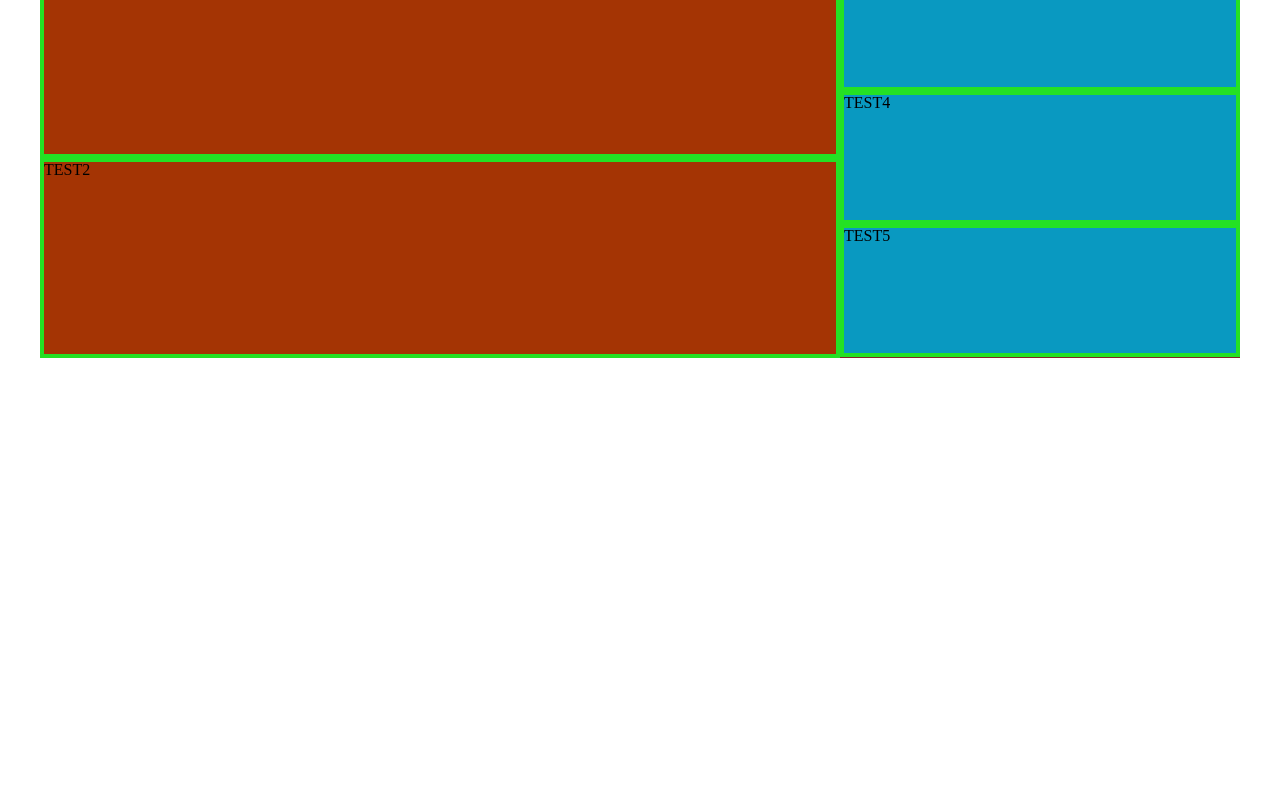
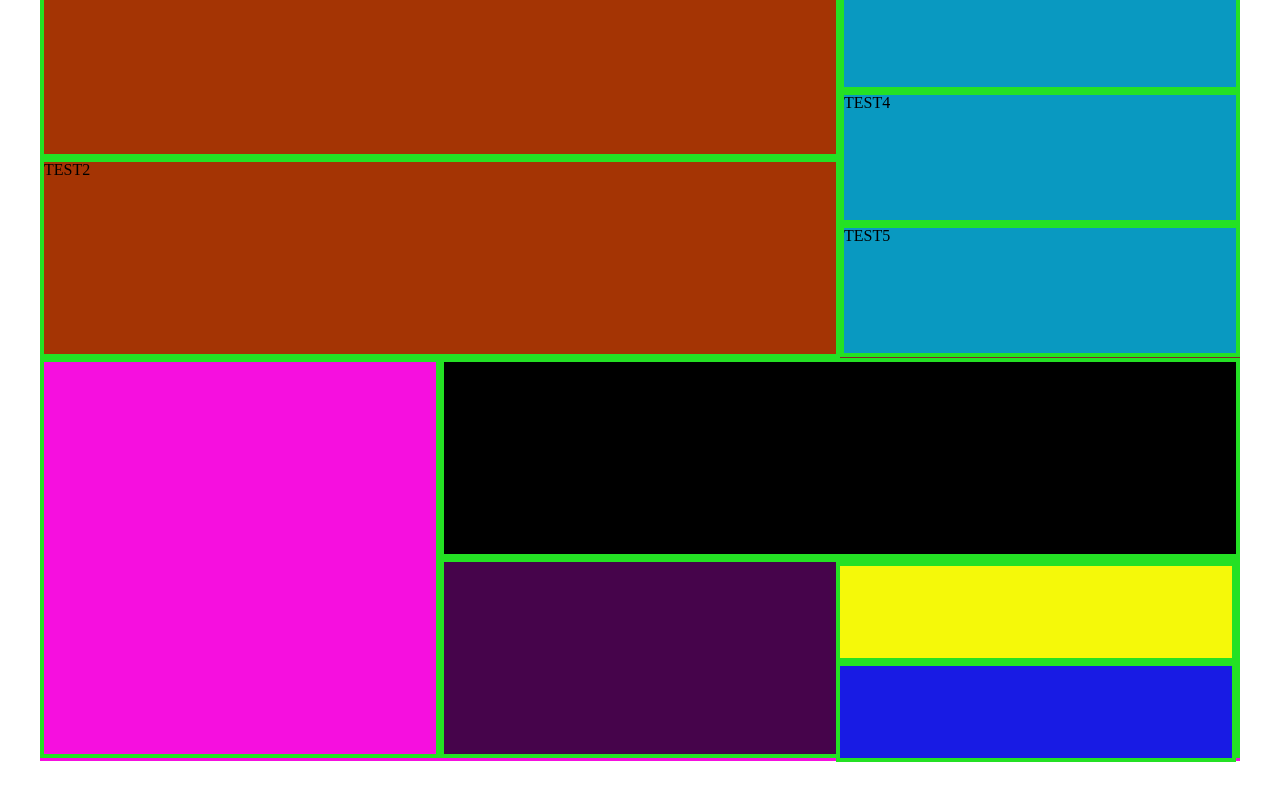
Before and after one commit to EdKazik/Float, a plain HTML site: page index.html in a window 1280 px wide. Shown: the part 522-1322 px from the top of the page. Before the commit the page ends 880 px from the top, so only its background shows below. Drawn offline with Linux system fonts and the light colour scheme.

Commit message:
pre-finish float

```diff
--- a/css/style.css
+++ b/css/style.css
@@ -3,7 +3,7 @@
 .container {
   width: 1200px;
   margin: 0 auto;
-  padding-top: 80px;
+  padding: 80px 0;
 }
 
 .line1 {
@@ -38,7 +38,57 @@ float: left;
 
 }
 .line3 {
-background: #11cf0d;
+  background: #f60fdf;
+
+
+}
+.line3_1_box {
+  width: 400px;
+  height: 400px;
+  display: inline-block;
+  float: left;
+  border: 4px solid rgb(36, 225, 36);
+}
+.line3_2_box {
+  width: 800px;
+  height: 200px;
+  border: 4px solid rgb(36, 225, 36);
+  float: right;
+  background: #000;
+  display: inline-block;
+
+}
+.line3_3_box {
+  width: 400px;
+  height: 200px;
+  border: 4px solid rgb(36, 225, 36);
+  background: #46044b;
+  display: inline-block;
+
+}
+.line3_4_box {
+  width: 400px;
+  height: 200px;
+  border: 4px solid rgb(36, 225, 36);
+  background: #e1f40b;
+  display: inline-block;
+  float: right;
+}
+.line3_5_box {
+  width: 400px;
+  height: 100px;
+  border: 4px solid rgb(36, 225, 36);
+  background: #f5f909;
+  display: inline-block;
+  float: right;
+}
+.line3_6_box {
+  width: 400px;
+  height: 100px;
+  border: 4px solid rgb(36, 225, 36);
+  background: #181be4;
+  display: inline-block;
+  float: right;
 }
 
 .clearfix:after {
@@ -46,124 +96,3 @@ content: "";
 display: block;
 clear: both;
 }
-/*
-.header {
-  color: rgb(255, 252, 252);
-  background: #111111;
-  padding: 20px 0;
-}
-.header_container {
-  margin: 0 auto;
-  width: 1200px;
-  font-size: 0;
-}
-.logo a {
-  width: 100px;
-  padding: 4px 8px;
-  text-transform: uppercase;
-  color: aliceblue;
-  text-decoration: none;
-}
-.menu,.logo {
-  font-size: 18px;
-  display: inline-block;
-  margin: 0 auto;
-}
-.menu {
-  font-size: 0;
-  width: 1000px;
-  text-align: center;
-  color: rgb(197, 203, 208);
-}
-.menu li {
-  display: inline-block;
-  font-size: 16px;
-}
-.menu li a.active {
-  color: darkred;
-}
-.menu a {
-  color: rgb(154, 207, 9);
-}
-li + li {
-  margin-left: 20px;
-}
-.image_logo {
-  width: 60px;
-  border-radius: 3px;
-  border: 4px solid rgb(231, 43, 14);
-  margin-left: 16px;
-}
-.container {
-  width: 1200px;
-  margin: 0 auto;
-  text-align: center;
-  background: rgb(242, 235, 235);
-}
-.footer {
-  text-align: center;
-  color: rgb(163, 91, 9);
-  background: #111111;
-}
-h1 {
-  font-size: 30px;
-  font-weight: 700;
-  padding-top: 18px;
-  margin-bottom: 6px;
-}
-
-p {
-  color: rgb(54, 6, 67);
-}
-p + p {
-  margin-top: 3px;
-}
-.cards {
-  font-size: 0;
-}
-.card_box {
-  padding: 20px;
-  width: 400px;
-  display: inline-block;
-  font-size: 18px;
-}
-.card {
-  padding: 14px;
-  border: 3px solid #000;
-  border-radius: 4px;
-}
-.title {
-  font-weight: 600;
-  font-size: 24px;
-  color: rgb(5, 92, 63);
-}
-.price {
-  margin: 10px auto;
-  font-weight: 800;
-  color: rgb(27, 44, 2);
-  text-align: start;
-}
-.about {
-  text-align: justify;
-  color: rgb(97, 97, 238);
-  font-size: 20px;
-  height: 80px;
-  overflow: hidden;
-  margin-top: 12px;
-}
-.image {
-  border: 2px solid #000;
-  border-radius: 10px;
-  margin-bottom: 18px;
-  box-shadow: 2px 2px 10px 4px #000;
-  display: block;
-  height: 200px;
-}
-.image img {
-  object-fit: contain;
-  width: 100%;
-  height: 100%;
-}
-.footer_container {
-  padding: 12px 0;
-} */
--- a/index.html
+++ b/index.html
@@ -30,7 +30,15 @@
         </div>
 
         <div class="line3 clearfix">
-
+            <div class="line3_1_box"></div>
+            <div class="line3_2_box"></div>
+            <div class="line3_3_box"></div>
+            <div class="line3_4_box">
+                <div class="line3_5_box"></div>
+                <div class="line3_6_box"></div>
+            </div>
+            <!-- <div class="line3_4_box"></div>
+            <div class="line3_5_box"></div> -->
         </div>
 
 
```
